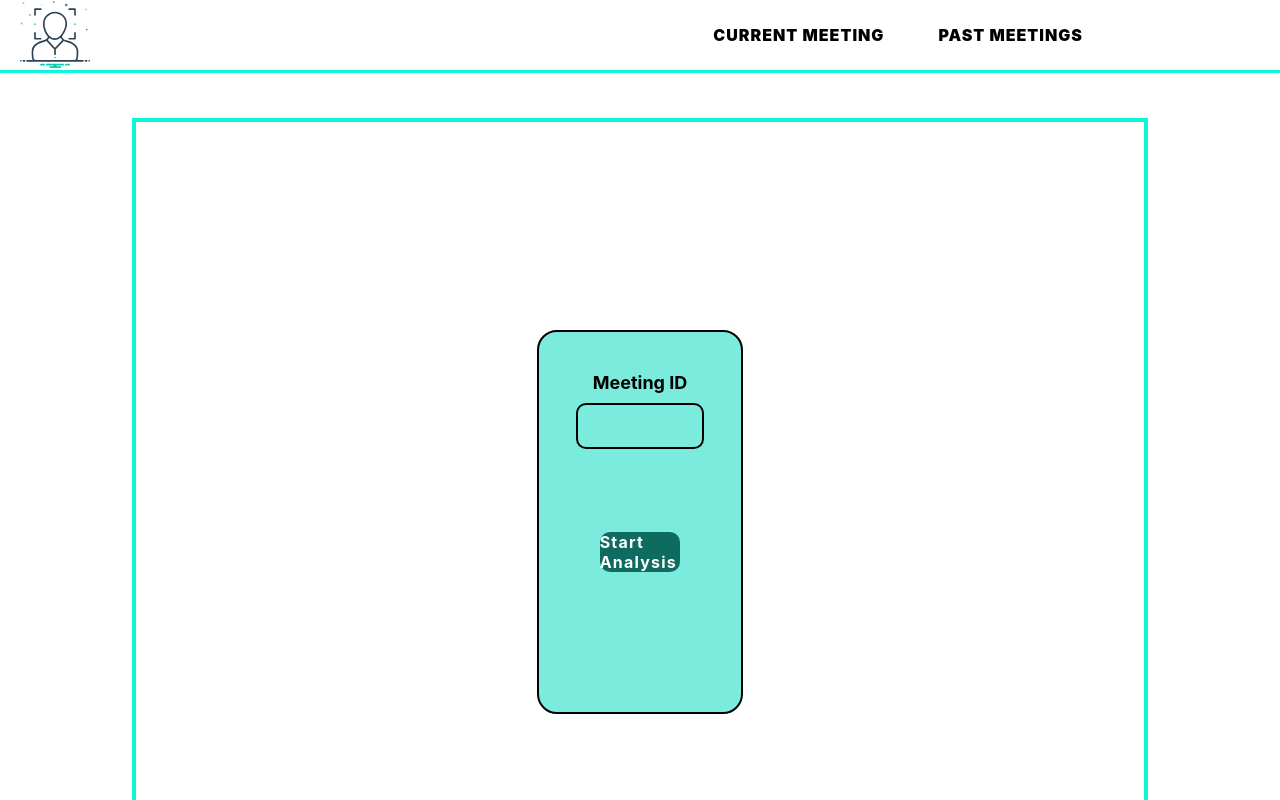
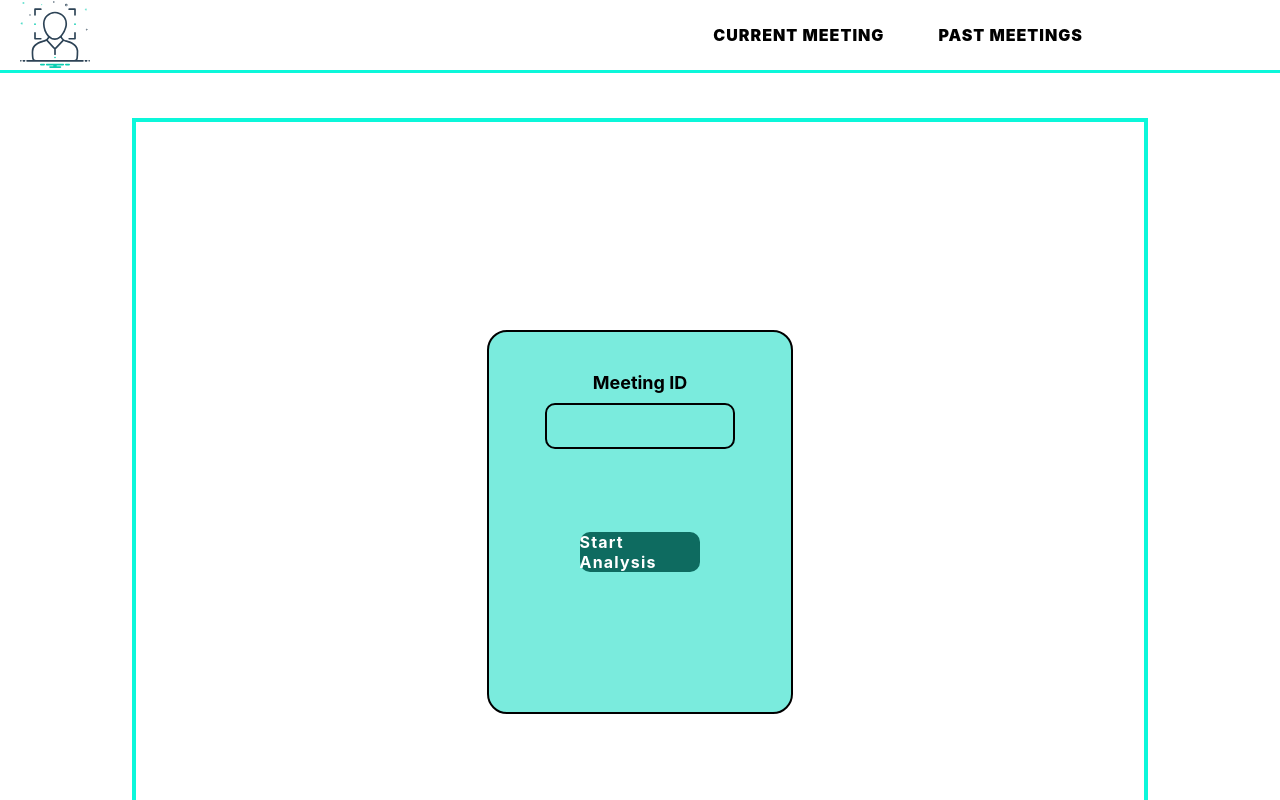
Before and after one commit to kakou34/Thesis_EduFERA, a React (Create React App) app in the folder edufera_frontend/: page /startAnalysis in a window 1280 px wide. Shown: the top 800 px of the page. Built offline with nearby package versions, Linux system fonts and the light colour scheme.

Commit message:
redesigned pages

```diff
--- a/edufera_frontend/src/components/users-directory/users-directory.styles.scss
+++ b/edufera_frontend/src/components/users-directory/users-directory.styles.scss
@@ -26,7 +26,7 @@
   width: 80%;
   height: auto;
 .btnPastMeetings {
-  width: 10%;
+  width: 13%;
   //width: 170px;
   height: 30px;
   border-radius: 10px;
--- a/edufera_frontend/src/pages/StartMeetingPage/startMeetingPage.styles.scss
+++ b/edufera_frontend/src/pages/StartMeetingPage/startMeetingPage.styles.scss
@@ -20,7 +20,7 @@
 
 
     .form-container{
-        width: 20%;
+        width: 30%;
         height: 45%;
         padding-top: 2%;
         display: flex;
```
